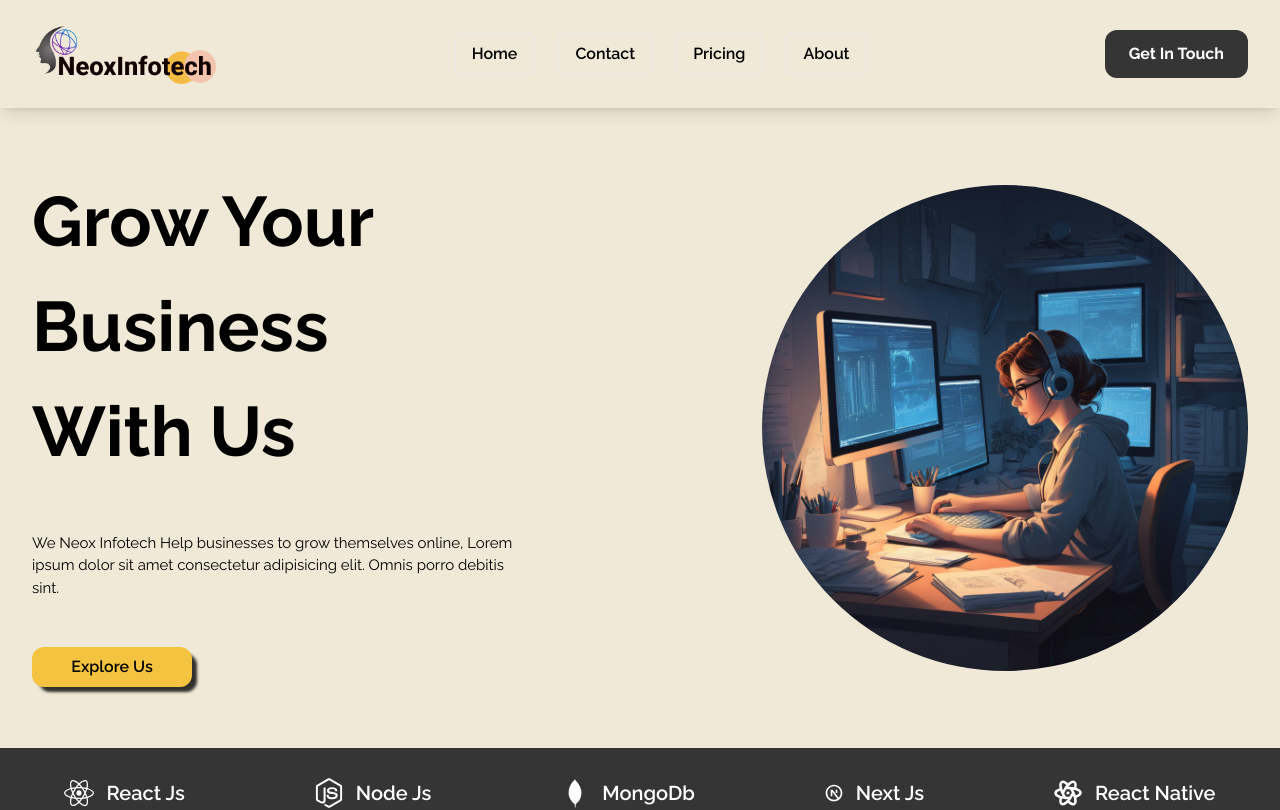
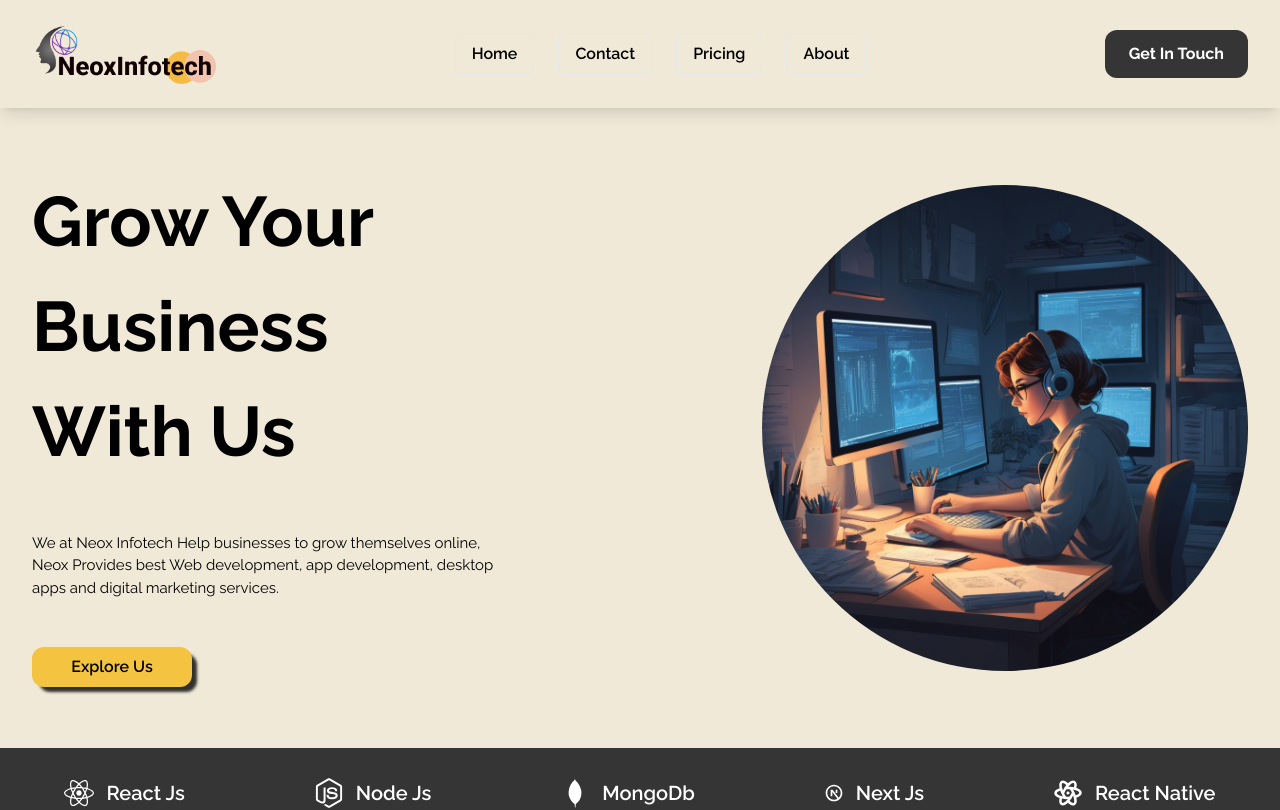
Before and after one commit to NeoxInfotech/neoxportfolio, a React (Vite) app: page /#/ in a window 1280 px wide. Shown: the top 810 px of the page. Built offline with nearby package versions, Linux system fonts and the light colour scheme.

Commit message:
initial commit

```diff
--- a/src/components/Footer.jsx
+++ b/src/components/Footer.jsx
@@ -18,7 +18,7 @@ const Footer = () => {
         <div className='w-[100%] md:w-[25%] flex flex-col gap-5'>
           <h2 className='text-[30px] font-[900]'>Contact</h2>
 
-          <span>Address - Mechea, Shantipur</span>
+          <span>Address - 1 No. Thermal Gate, Shantipur, Mecheda, Purba Medinipur</span>
           <span>Mobile - 70017735441</span>
           <span>Email - neoxinfotech@gmail.com</span>
 
--- a/src/screens/Home.jsx
+++ b/src/screens/Home.jsx
@@ -57,9 +57,7 @@ const Home = () => {
             Grow Your Business <br /> With Us{" "}
           </h1>
           <p className="text-[15px] w-[100%] md:w-[80%]">
-            We Neox Infotech Help businesses to grow themselves online, Lorem
-            ipsum dolor sit amet consectetur adipisicing elit. Omnis porro
-            debitis sint.
+            We at Neox Infotech Help businesses to grow themselves online, Neox Provides best Web development, app development, desktop apps and digital marketing services.
           </p>
           <button className="bg-[#F4C33F] py-2 px-4 rounded-xl w-[160px] font-[600] shadow-3xl">
             Explore Us
```
